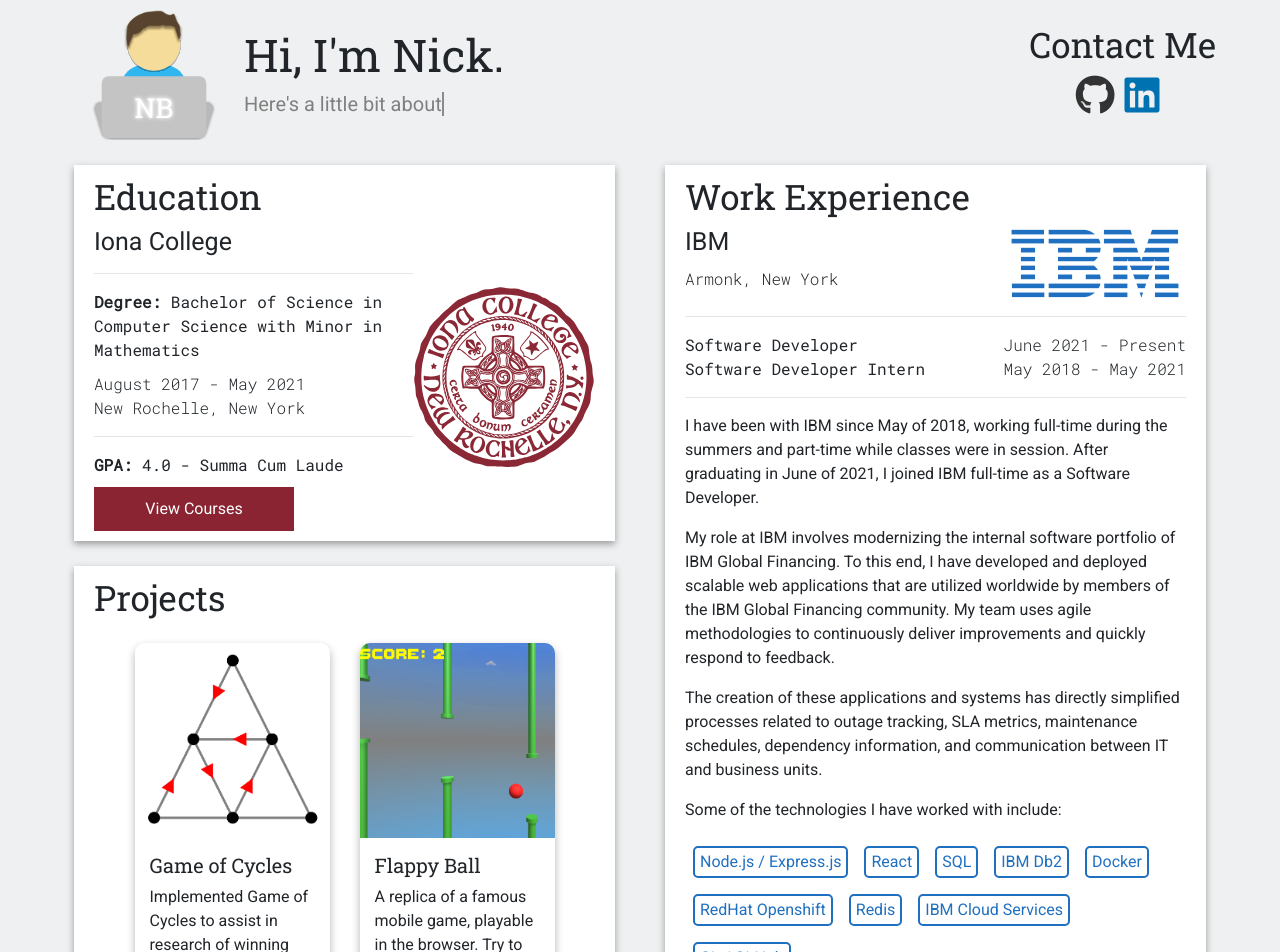
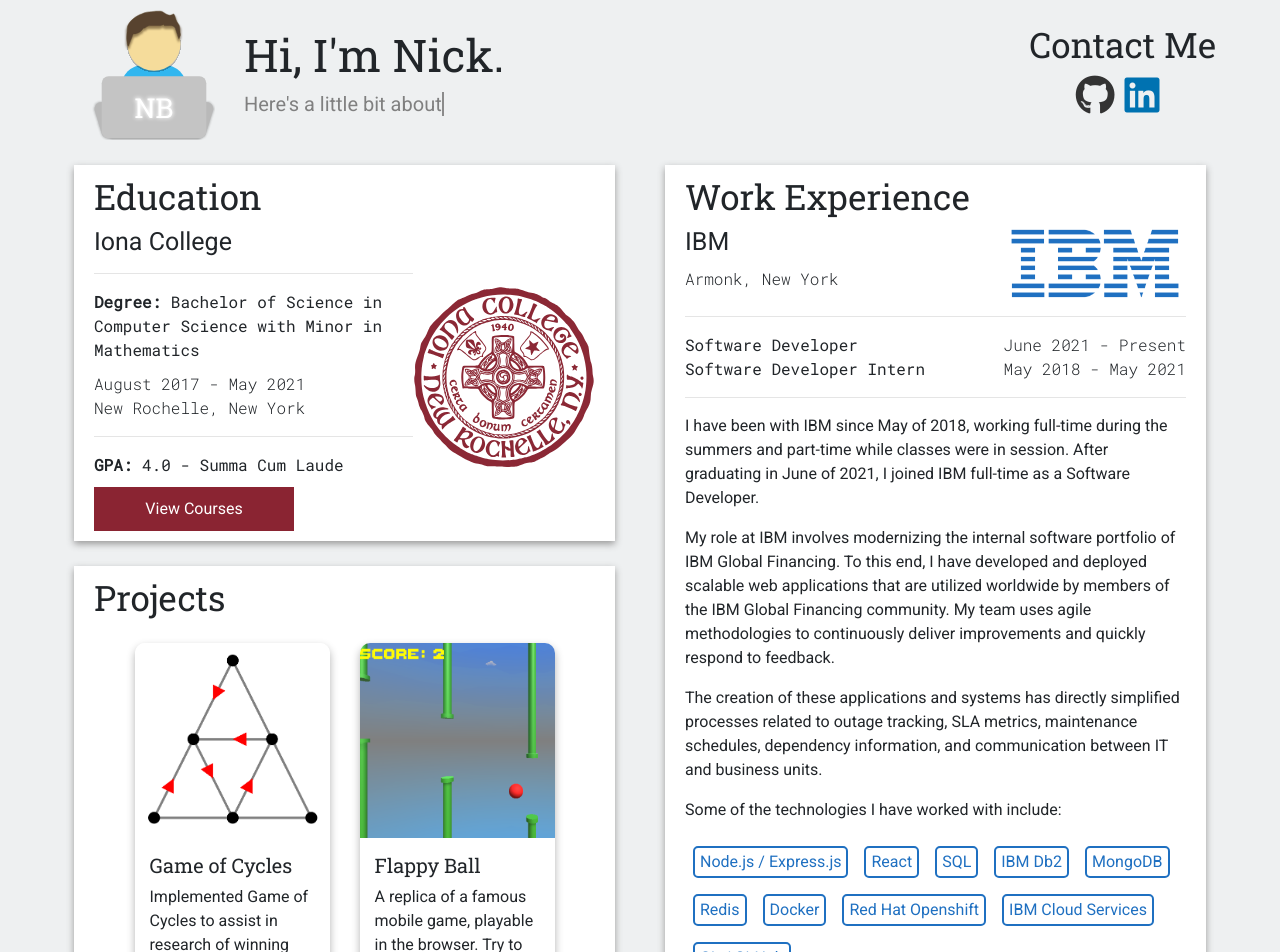
Before and after one commit to nickbozentko/nicholas-bozentko, a React app: page / in a window 1280 px wide. Shown: the top 952 px of the page. Built offline with nearby package versions, Linux system fonts and the light colour scheme.

Commit message:
Updated technologies used at IBM

```diff
--- a/src/client/Home/WorkExperiencePanel.jsx
+++ b/src/client/Home/WorkExperiencePanel.jsx
@@ -77,9 +77,10 @@
                 <SkillItem color="#1F70C1">React</SkillItem>
                 <SkillItem color="#1F70C1">SQL</SkillItem>
                 <SkillItem color="#1F70C1">IBM Db2</SkillItem>
+                <SkillItem color="#1F70C1">MongoDB</SkillItem>
+                <SkillItem color="#1F70C1">Redis</SkillItem>
                 <SkillItem color="#1F70C1">Docker</SkillItem>
-                <SkillItem color="#1F70C1">RedHat Openshift</SkillItem>
-                <SkillItem color="#1F70C1">Redis</SkillItem>
+                <SkillItem color="#1F70C1">Red Hat Openshift</SkillItem>
                 <SkillItem color="#1F70C1">IBM Cloud Services</SkillItem>
                 <SkillItem color="#1F70C1">Git / GitHub</SkillItem>
             </div>
```
